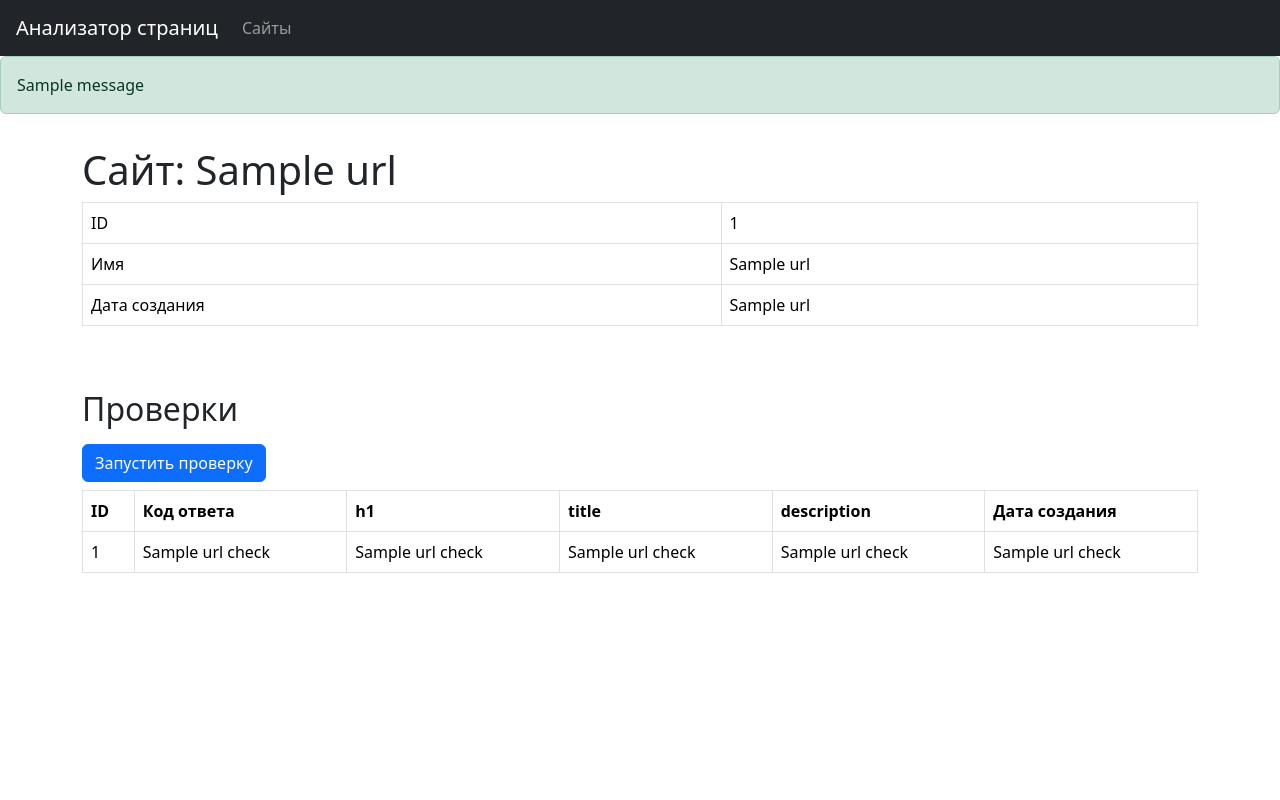
After one commit to Andradit/python-project-83, a Flask app: page /urls/1 in a window 1280 px wide. The commit adds this page. Run offline with Flask 3, Linux system fonts and the light colour scheme; one stand-in notice (Sample message) is shown; a database or web service that is not in the repository returns one stand-in record (values such as "Sample title"); some libraries are stand-ins or nearby versions.

Commit message:
Add changes 12.03.2025

```diff
--- a/page_analyzer/app.py
+++ b/page_analyzer/app.py
@@ -1,13 +1,63 @@
-from flask import Flask, render_template, request
+from socket import create_connection
+from page_analyzer import parser
+import requests
+from flask import Flask, render_template, request, redirect, url_for, flash
+from page_analyzer import db
+from datetime import datetime
+from .validate import validate_url
 
 app = Flask(__name__)
+app.config['SECRET_KEY'] = 'asdflkasdfjasdlkfasd'
 
 
 @app.route('/')
 def hello_hexlet():
-    return 'Welcome to Page Analyzer!'
+    return render_template('index.html')
 
 
-@app.route('/page')
+@app.get('/urls/<int:url_id>')
+def url(url_id):
+    conn = db.create_connection()
+    url = db.get_current_url(conn, url_id)
+    url_checks = db.get_url_checks(conn, url_id)
+    db.close_connection(conn)
+    return render_template('url.html', url=url, url_checks=url_checks)
+
+
+@app.post('/urls')
+def urls():
+    conn = db.create_connection()
+    url_name = request.form['url']
+    if not validate_url(url_name):
+        flash('Некорректный URL', 'danger')
+        return redirect(url_for('hello_hexlet'))
+    url = db.get_url_by_name(conn, url_name)
+    if url:
+        flash('Страница уже существует', 'info')
+        db.close_connection(conn)
+        return redirect(url_for('url', url_id=url[0]))
+    url_id = db.add_url(conn, url_name)
+    db.close_connection(conn)
+    flash('Страница успешно добавлена', 'success')
+    return redirect(url_for('url', url_id=url_id))
+
+
+@app.get('/urls')
 def page():
-    return render_template('index.html')
+    conn = db.create_connection()
+    urls = db.get_urls(conn)
+    db.close_connection(conn)
+    return render_template('urls.html', urls=urls)
+
+
+@app.post('/urls/<url_id>/checks')
+def checks(url_id):
+    conn = db.create_connection()
+    current_url = db.get_current_url(conn, url_id)
+    resp = requests.get(current_url[1])
+    page_info = parser.parse_page(resp.text)
+    db.add_url_check(conn, url_id, resp.status_code, page_info['h1'],
+                     page_info['title'], page_info['description'])
+    db.close_connection(conn)
+    flash('Страница успешно проверена', 'success')
+    return redirect(url_for('url', url_id=url_id))
--- /dev/null
+++ b/page_analyzer/db.py
@@ -0,0 +1,79 @@
+import psycopg2
+from psycopg2.extras import DictCursor
+
+
+def create_connection():
+    return psycopg2.connect(
+        'postgresql://postgres:123456789@localhost:5432/hexlet')
+
+
+def close_connection(conn):
+    conn.close()
+
+
+def get_urls(conn):
+    with conn.cursor() as curr:
+        query = ("""
+                SELECT
+                urls.id,
+                urls.name,
+                MAX(url_checks.created_at),
+                url_checks.status_code
+                FROM urls
+                INNER JOIN url_checks ON urls.id = url_checks.url_id
+                GROUP BY urls.id, urls.name, url_checks.status_code
+                ORDER BY urls.id DESC
+                """)
+        curr.execute(query)
+        urls = curr.fetchall()
+    return urls
+
+
+def add_url(conn, name):
+    with conn.cursor() as curr:
+        curr.execute("""
+             INSERT INTO urls (name)
+             VALUES (%s)
+             RETURNING id""", (name,))
+        url_id = curr.fetchone()[0]
+    conn.commit()
+    return url_id
+
+
+def get_current_url(conn, url_id):
+    with conn.cursor() as curr:
+        curr.execute("SELECT * FROM urls WHERE id = %s", (url_id,))
+        url = curr.fetchone()
+    return url
+
+
+def get_url_by_name(conn, name):
+    with conn.cursor() as curr:
+        curr.execute("SELECT * FROM urls WHERE name = %s", (name,))
+        url = curr.fetchone()
+        return url
+
+
+def add_url_check(conn, url_id, status_code, h1, title, description):
+    with conn.cursor() as curr:
+        curr.execute("""
+        INSERT INTO url_checks (url_id, status_code, h1, title, description)
+        VALUES (%s, %s, %s, %s, %s)""",
+                     (url_id, status_code, h1, title, description))
+    conn.commit()
+    return
+
+
+def get_url_checks(conn, url_id):
+    with conn.cursor() as curr:
+        curr.execute("""
+                    SELECT *
+                    FROM url_checks
+                    WHERE url_id = %s
+                    ORDER BY created_at DESC
+                    """, (url_id,))
+        url_checks = curr.fetchall()
+    return url_checks
+
+# print(get_urls())
+# print(get_current_url('5'))
--- /dev/null
+++ b/page_analyzer/templates/base.html
@@ -0,0 +1,39 @@
+<!DOCTYPE html>
+<html lang="ru">
+<head>
+  <meta charset="UTF-8">
+  <meta name="viewport" content="width=device-width, initial-scale=1.0">
+  <title>Анализатор страниц</title>
+  <link href="https://cdn.jsdelivr.net/npm/bootstrap@5.3.3/dist/css/bootstrap.min.css" rel="stylesheet"
+        integrity="sha384-QWTKZyjpPEjISv5WaRU9OFeRpok6YctnYmDr5pNlyT2bRjXh0JMhjY6hW+ALEwIH" crossorigin="anonymous">
+</head>
+
+<body class="min-vh-100 d-flex flex-column">
+  <header class="flex-shrink-0">
+    <nav class="navbar navbar-expand-md navbar-dark bg-dark px-3">
+      <a class="navbar-brand" href="/">Анализатор страниц</a>
+      <div id="navbarNav">
+        <ul class="navbar-nav">
+          <li class="nav-item"><a class="nav-link " href="{{ url_for('urls') }}">Сайты</a></li>
+        </ul>
+      </div>
+    </nav>
+
+  </header>
+  {% with messages = get_flashed_messages(with_categories=true) %}
+  {% if messages %}
+  {% for category, message in messages %}
+  <div class="alert alert-{{ category }}" role="alert">{{ message }}</div>
+  {% endfor %}
+  {% endif %}
+  {% endwith %}
+
+  <main class="flex-grow-1">
+    <div class="container-lg mt-3">
+      {% block main %}{% endblock %}
+    </div>
+  </main>
+
+</body>
+
+</html>
--- /dev/null
+++ b/page_analyzer/templates/url.html
@@ -0,0 +1,73 @@
+{% extends "base.html" %}
+
+{% block main %}
+
+
+<h1>Сайт: {{ url[1] }}</h1>
+
+
+<div class="table-responsive">
+  <table class="table table-bordered table-hover text-nowrap" data-test="url">
+    <tbody>
+      <tr>
+        <td>ID</td>
+        <td>{{ url[0] }}</td>
+      </tr>
+      <tr>
+        <td>Имя</td>
+        <td>{{ url[1] }}</td>
+      </tr>
+      <tr>
+        <td>Дата создания</td>
+        <td>{{ url[2] }}</td>
+      </tr>
+    </tbody>
+  </table>
+</div>
+
+<h2 class="mt-5 mb-3">Проверки</h2>
+<form method="post" action="{{ url_for('checks', url_id=url[0]) }}">
+  <input type="submit" class="btn btn-primary" value="Запустить проверку">
+</form>
+
+<div>
+  <table class="table table-bordered table-hover mt-2" data-test="checks">
+    <thead>
+      <tr>
+        <th>ID</th>
+        <th>Код ответа</th>
+        <th>h1</th>
+        <th>title</th>
+        <th>description</th>
+        <th>Дата создания</th>
+      </tr>
+    </thead>
+    <tbody>
+      {% for url_check in url_checks %}
+      <tr>
+        <td>
+          {{ url_check[0] }}
+        </td>
+
+        <td>
+          {{ url_check[2] }}
+        </td>
+        <td>
+          {{ url_check[3] }}
+        </td>
+        <td>
+          {{ url_check[4] }}
+        </td>
+        <td>
+          {{ url_check[5] }}
+        </td>
+        <td>
+          {{ url_check[6] }}
+        </td>
+      </tr>
+      {% endfor %}
+    </tbody>
+  </table>
+</div>
+
+{% endblock %}
--- a/pyproject.toml
+++ b/pyproject.toml
@@ -10,6 +10,11 @@ readme = "README.md"
 python = "^3.11"
 Flask = "^3.0.3"
 gunicorn = "^23.0.0"
+psycopg2-binary = "^2.9.10"
+validators = "^0.34.0"
+requests = "^2.32.3"
+bs4 = "^0.0.2"
+
 
 
 [build-system]
```
Also changed, not shown: database.sql (added, +18 -0 lines), page_analyzer/parser.py (added, +20 -0 lines), page_analyzer/templates/index.html (+4 -57 lines), page_analyzer/templates/urls.html (+14 -37 lines), page_analyzer/validate.py (added, +9 -0 lines), 2 other files.
